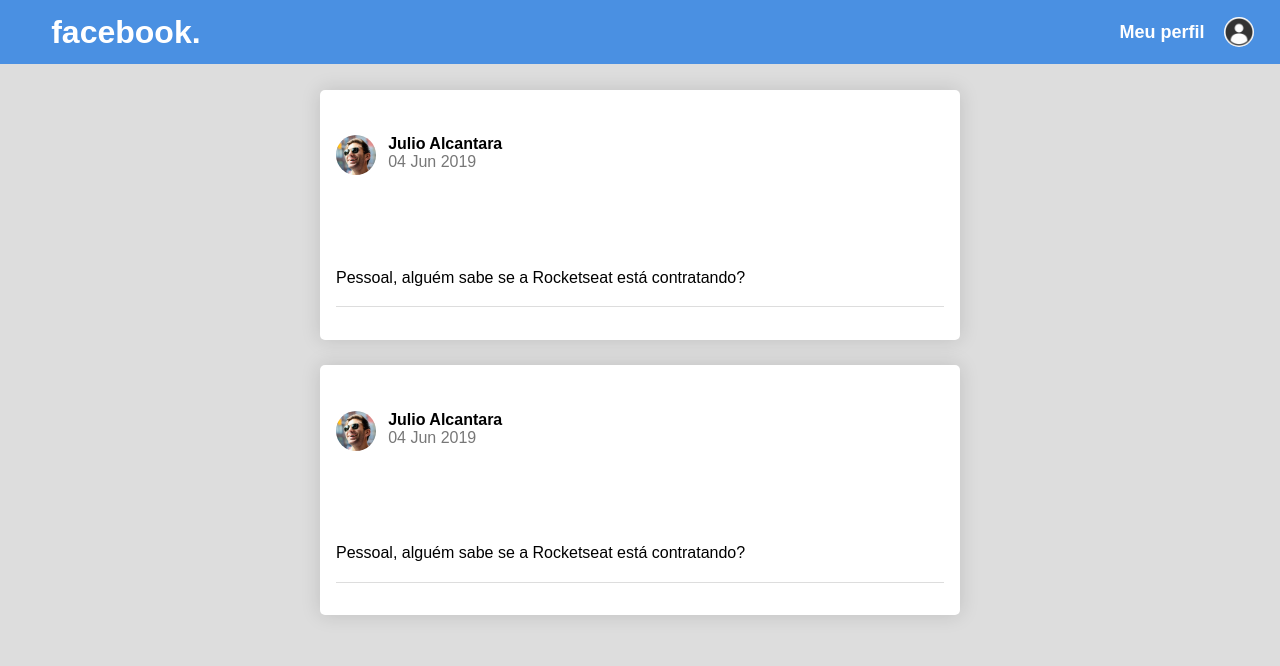
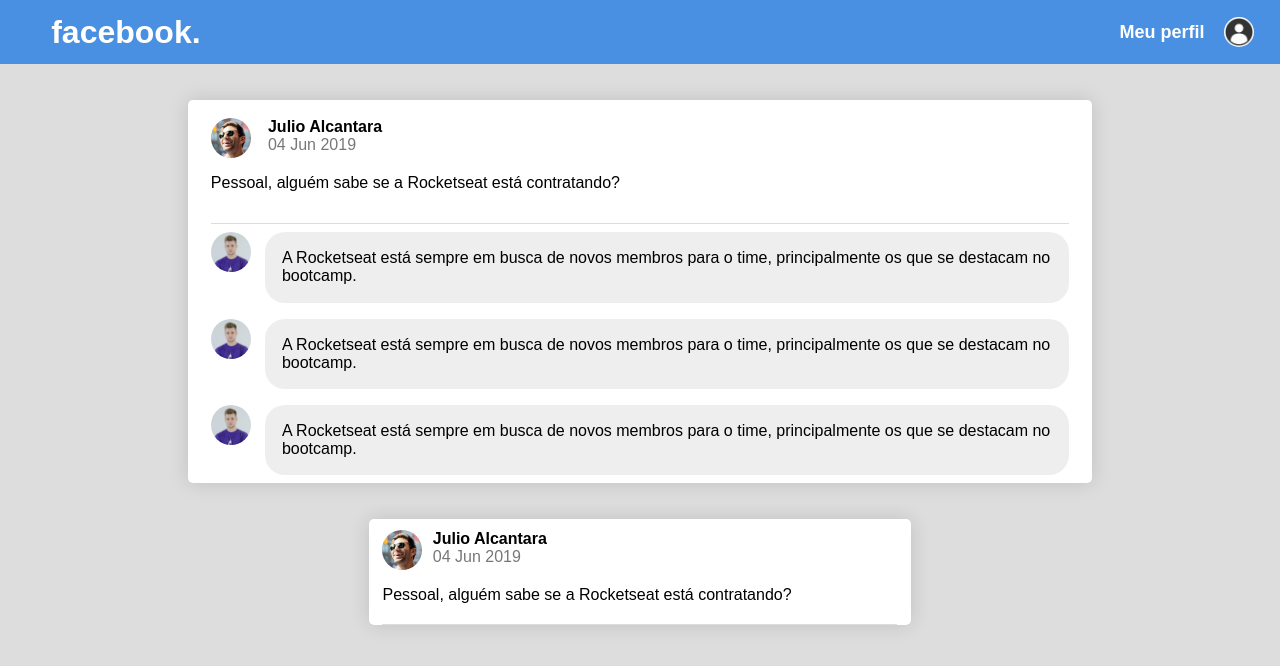
Before and after one commit to henrique010/feed-facebook, a React app: page / in a window 1280 px wide. Shown: the top 666 px of the page. Built offline with nearby package versions, Linux system fonts and the light colour scheme.

Commit message:
Comment component, created

```diff
--- /dev/null
+++ b/src/components/Comment/index.js
@@ -0,0 +1,22 @@
+import React, { Component } from 'react';
+
+import profile2 from '../../assets/profile2.png';
+
+import './styles.css';
+
+class Comment extends Component {
+  render(){
+    return (
+      <footer className="comment-container">
+        <div>
+          <img src={profile2} className="profile-image" />
+        </div>
+        <label>
+            A Rocketseat está sempre em busca de novos membros para o time, principalmente os que se destacam no bootcamp.
+        </label>
+      </footer>
+    );
+  }
+}
+
+export default Comment;
--- /dev/null
+++ b/src/components/Comment/styles.css
@@ -0,0 +1,23 @@
+.comment-container {
+  width: 95%;
+  display: flex;
+  flex: 1;
+  align-self: center;
+  align-items: center;
+  margin: 8px;
+}
+
+.comment-container div {
+  flex: 0.07;
+  align-self: flex-start;
+}
+
+
+.comment-container label {
+  display: flex;
+  flex: 1;
+  flex-wrap: wrap;
+  background-color: #EEEEEE;
+  padding: 2%;
+  border-radius: 20px;
+}
--- a/src/components/Post/index.js
+++ b/src/components/Post/index.js
@@ -1,11 +1,25 @@
 import React, { Component } from 'react';
 
+import Comment from '../Comment';
+
 import profile from '../../assets/profile1.png';
-import profile2 from '../../assets/profile2.png';
 
 import './styles.css';
 
 class Post extends Component {
+
+  state = {
+    comments: [],
+  }
+
+  componentDidMount(){
+    const { comments } = this.props.post;
+
+    if(comments){
+      this.setState({ comments });
+    }
+  }
+
   render(){
     return (
       <div className="container-post">
@@ -17,11 +31,13 @@
               <label className="header-date">04 Jun 2019</label>
             </div>
           </div>
-          <label>Pessoal, alguém sabe se a Rocketseat está contratando?</label>
+          <label className="post-description">
+            Pessoal, alguém sabe se a Rocketseat está contratando?
+          </label>
         </header>
-        {/* <footer>
-          <img src={profile2} className="profile-image" />
-        </footer> */}
+        {this.state.comments.map(comment => (
+          <Comment key={comment.id}/>
+        ))}
       </div>
     )
   }
--- a/src/components/Post/styles.css
+++ b/src/components/Post/styles.css
@@ -1,8 +1,8 @@
 .container-post {
   display: flex;
   flex-direction: column;
-  width: 100%;
-  height: 250px;
+  min-width: 60%;
+  max-height: 100%;
   margin-top: 4%;
   background-color: #FFF;
   box-shadow: 0px 0px 20px rgba(0, 0, 0, 0.133916);
@@ -23,12 +23,8 @@
   border-bottom: 1px solid #DDD;
 }
 
-.container-post footer {
-  width: 95%;
-  display: flex;
-  flex: 1;
-  align-self: center;
-  align-items: center;
+.post-description {
+  margin: 16px 0 4px 0;
 }
 
 .container-header {
--- a/src/components/PostList/index.js
+++ b/src/components/PostList/index.js
@@ -24,6 +24,22 @@
               avatar: "http://url-da-imagem.com/imagem.jpg"
             },
             content: "Conteúdo do comentário"
+          },
+          {
+            id: 2,
+            author: {
+              name: "Diego Fernandes",
+              avatar: "http://url-da-imagem.com/imagem.jpg"
+            },
+            content: "Conteúdo do comentário"
+          },
+          {
+            id: 3,
+            author: {
+              name: "Diego Fernandes",
+              avatar: "http://url-da-imagem.com/imagem.jpg"
+            },
+            content: "Conteúdo do comentário"
           }
         ]
       },
@@ -42,7 +58,7 @@
     return (
       <div className="post-list-conatiner">
         {this.state.posts.map(post => (
-          <Post />
+          <Post key={post.id} post={post}/>
         ))}
       </div>
     )
--- a/src/components/PostList/styles.css
+++ b/src/components/PostList/styles.css
@@ -1,6 +1,7 @@
 .post-list-conatiner {
   display: flex;
-  width: 50%;
+  max-width: 80%;
+  min-height: 90%;
   flex-direction: column;
   align-items: center;
 }
```
